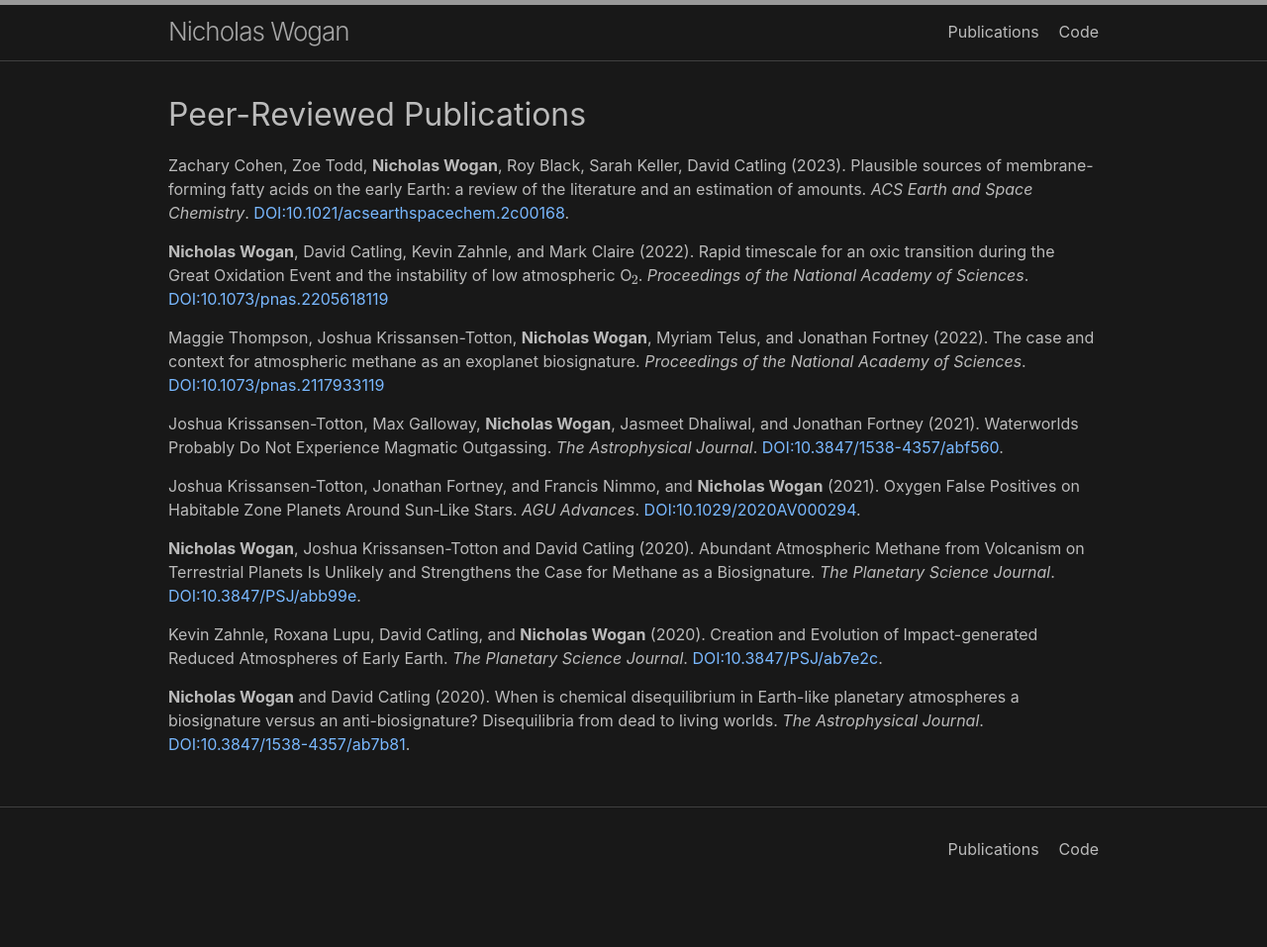
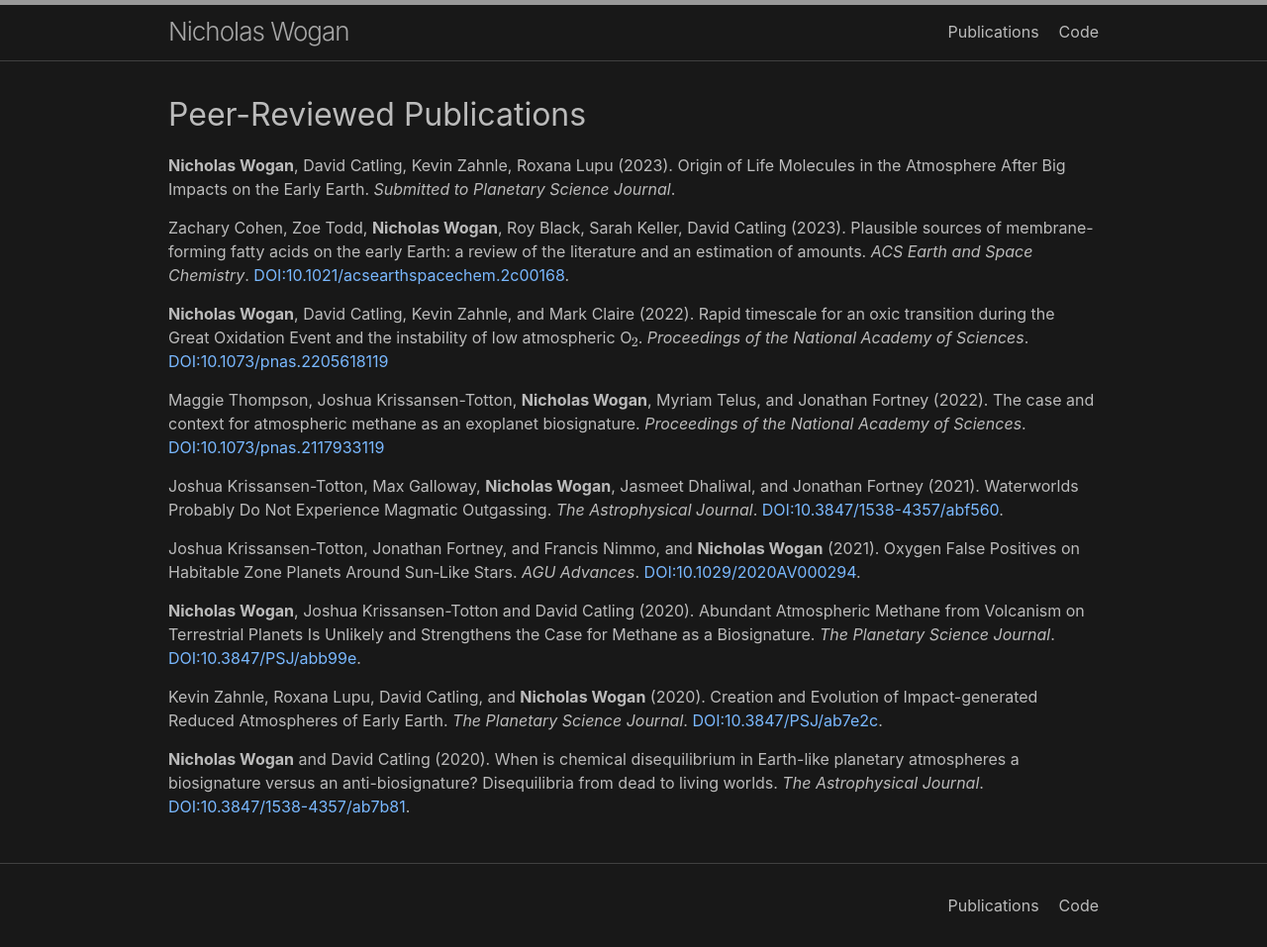
Before and after one commit to Nicholaswogan/Nicholaswogan.github.io, a Jekyll site: the page built from Publications.md, in a window 1280 px wide. Shown: the whole page at 99% size. Built offline with Jekyll 4.4.1, drawn with Linux system fonts in a browser that asks for light colours; formulas are drawn with MathJax 3; before the commit the page ends 900 px from its top, so only the background shows below that.

Commit message:
added PSJ submission

```diff
--- a/Publications.md
+++ b/Publications.md
@@ -5,6 +5,8 @@ layout: default
 ---
 
 # Peer-Reviewed Publications
+
+**Nicholas Wogan**, David Catling, Kevin Zahnle, Roxana Lupu (2023). Origin of Life Molecules in the Atmosphere After Big Impacts on the Early Earth. *Submitted to Planetary Science Journal*.
 
 Zachary Cohen, Zoe Todd, **Nicholas Wogan**, Roy Black, Sarah Keller, David Catling (2023). Plausible sources of membrane-forming fatty acids on the early Earth: a review of the literature and an estimation of amounts. *ACS Earth and Space Chemistry*. [DOI:10.1021/acsearthspacechem.2c00168](https://doi.org/10.1021/acsearthspacechem.2c00168).
 
```
